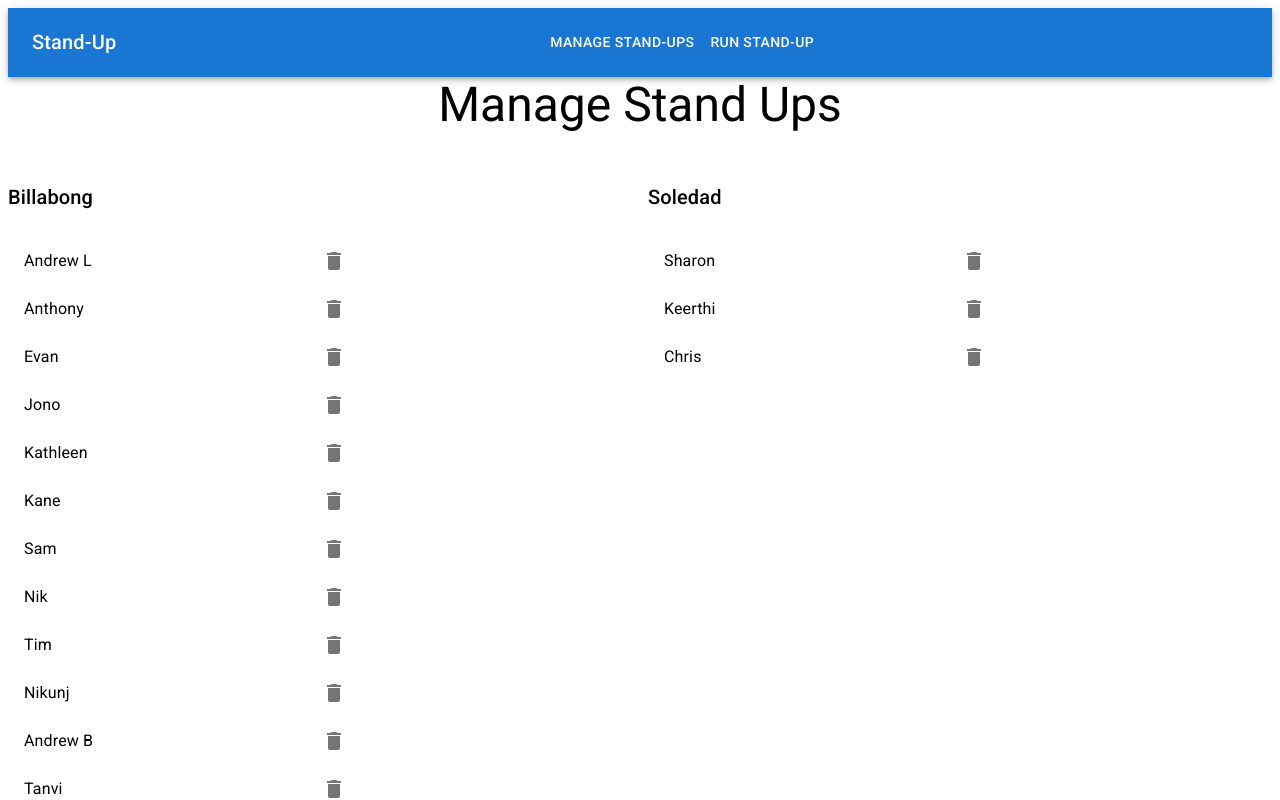
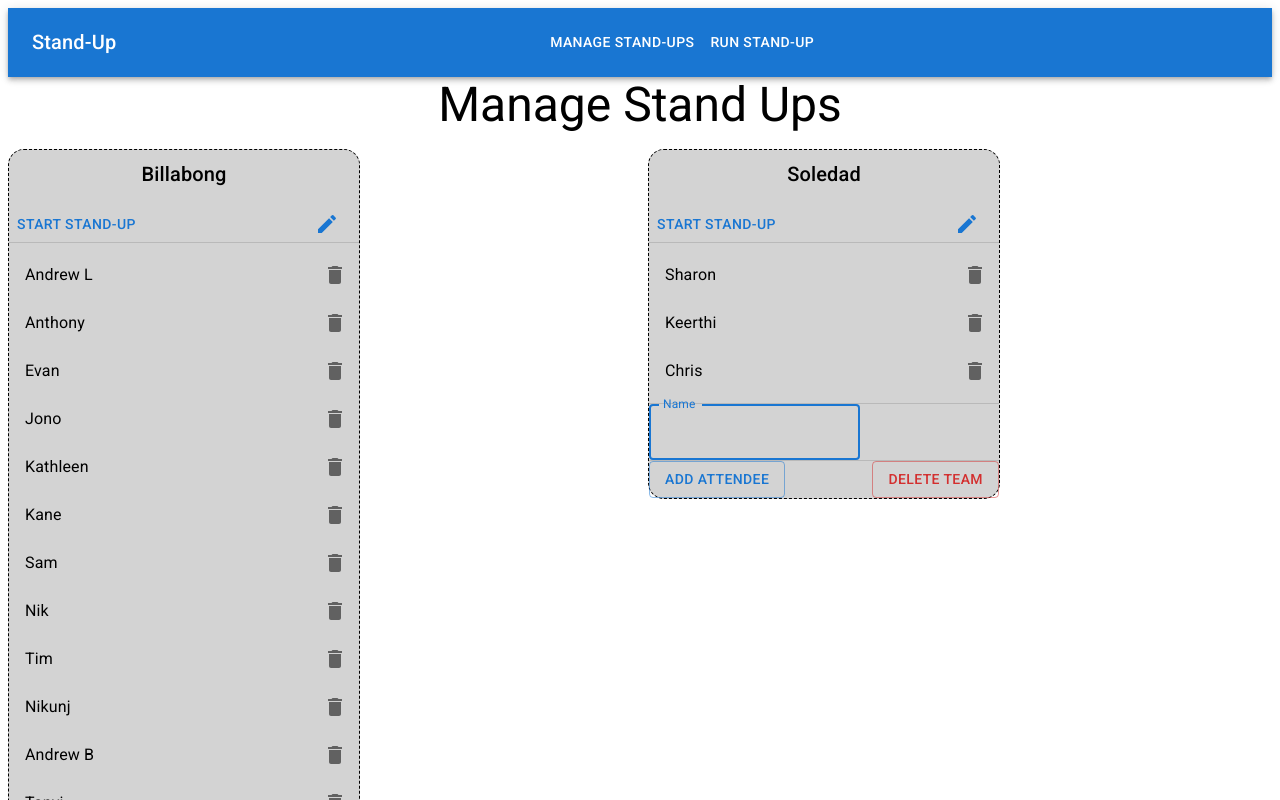
Before and after one commit to andrewlawrenceaus/react-stand-up-app, a React (Create React App) app: page /manage-stand-ups in a window 1280 px wide. Shown: the top 800 px of the page. Built offline with nearby package versions, Linux system fonts and the light colour scheme.

Commit message:
Added elements for maintaining teams

```diff
--- a/src/App.js
+++ b/src/App.js
@@ -9,7 +9,7 @@ import ManageStandUpsPage from "./pages/ManageStandUps";
 import RunStandUpPage from "./pages/RunStandUp";
 
 /*TODO:
-1. Add components for create new stand up, attending attendees, deleting stand up
+1. Add components for create new stand up, attending attendees, deleting stand up - DONE
 2. Add link to stand-up card to start the stand up
 3. Add route action to add and remove stand-ups and attendees
 4. Add database for stand-ups
--- a/src/components/manage-stand-up/StandUpCard.js
+++ b/src/components/manage-stand-up/StandUpCard.js
@@ -5,17 +5,22 @@ import ListItem from "@mui/material/ListItem";
 import ListItemText from "@mui/material/ListItemText";
 import IconButton from "@mui/material/IconButton";
 import Grid from "@mui/material/Grid";
-import { Box } from "@mui/material";
-import DeleteIcon from "@mui/icons-material/Delete";
+import { Box, Button, Divider, TextField } from "@mui/material";
+import { Delete as DeleteIcon, Edit as EditIcon } from "@mui/icons-material";
 import { lightBlue } from "@mui/material/colors";
 
 export default function StandUpCard(props) {
   return (
     <Grid item xs={6}>
-      <Box sx={{ width: "100%", maxWidth: 350, bgcolor: lightBlue }}>
-        <Typography sx={{ mt: 4, mb: 2 }} variant="h6" component="div">
+      <Box sx={{ width: "100%", maxWidth: 350, border: '1px dashed', bgcolor: 'lightgrey', borderRadius: '16px', borderColor: 'black' }}>
+        <Typography sx={{ mt: 1, mb: 2, textAlign: 'center' }} variant="h6" component="div">
           {props.standUpName}
         </Typography>
+        <div>
+          <Button>Start Stand-Up</Button>
+          <Button sx={{ float: 'inline-end' }}><EditIcon /></Button>
+        </div>
+        <Divider />
         <List sx={{ bgcolor: lightBlue }}>
           {props.attendees.map((attendee) => {
             return (
@@ -39,6 +44,15 @@ export default function StandUpCard(props) {
             );
           })}
         </List>
+        <Divider />
+        <div>
+          <TextField id='name' label='Name' variant="outlined" color="primary" focused></TextField>
+        </div>
+        <Divider />
+        <div>
+          <Button variant="outlined">Add Attendee</Button>
+          <Button variant="outlined" color='error' sx={{ float: 'inline-end' }}>Delete Team</Button>
+        </div>
       </Box>
     </Grid>
   );
```
